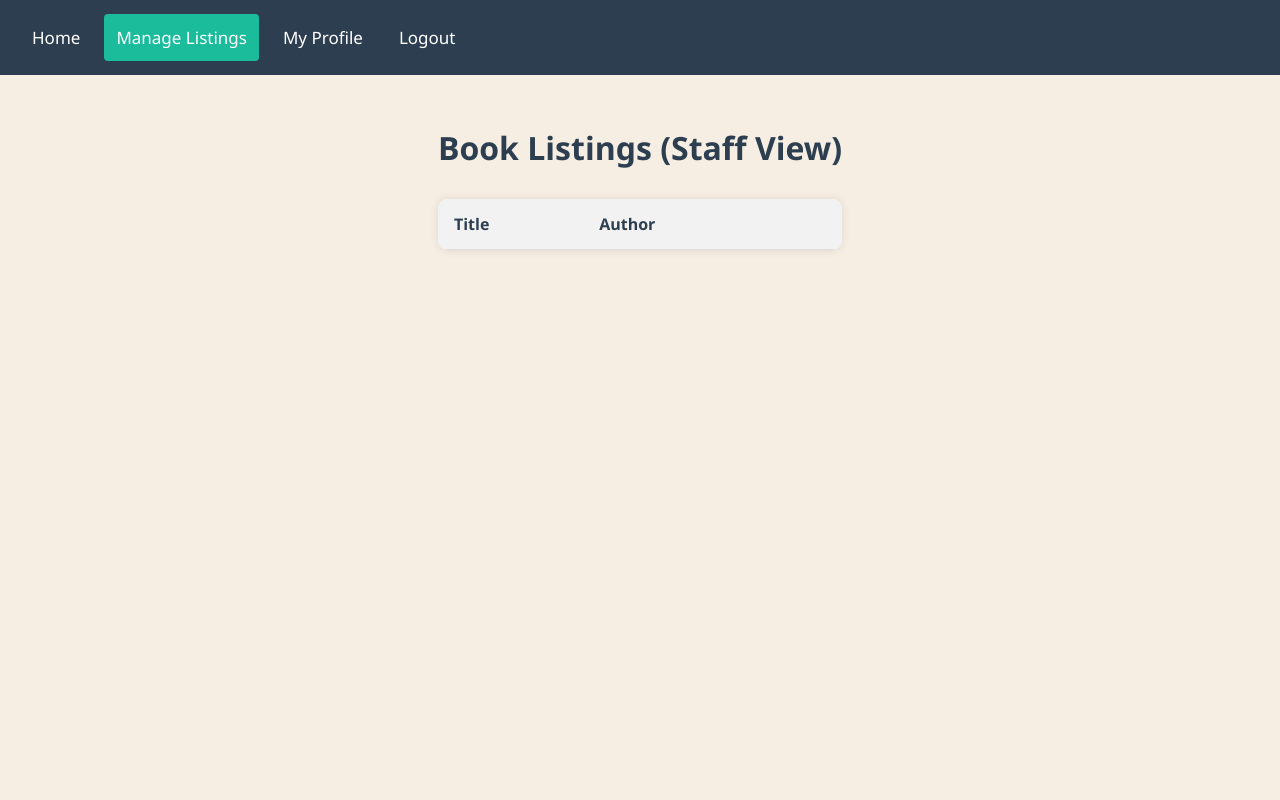
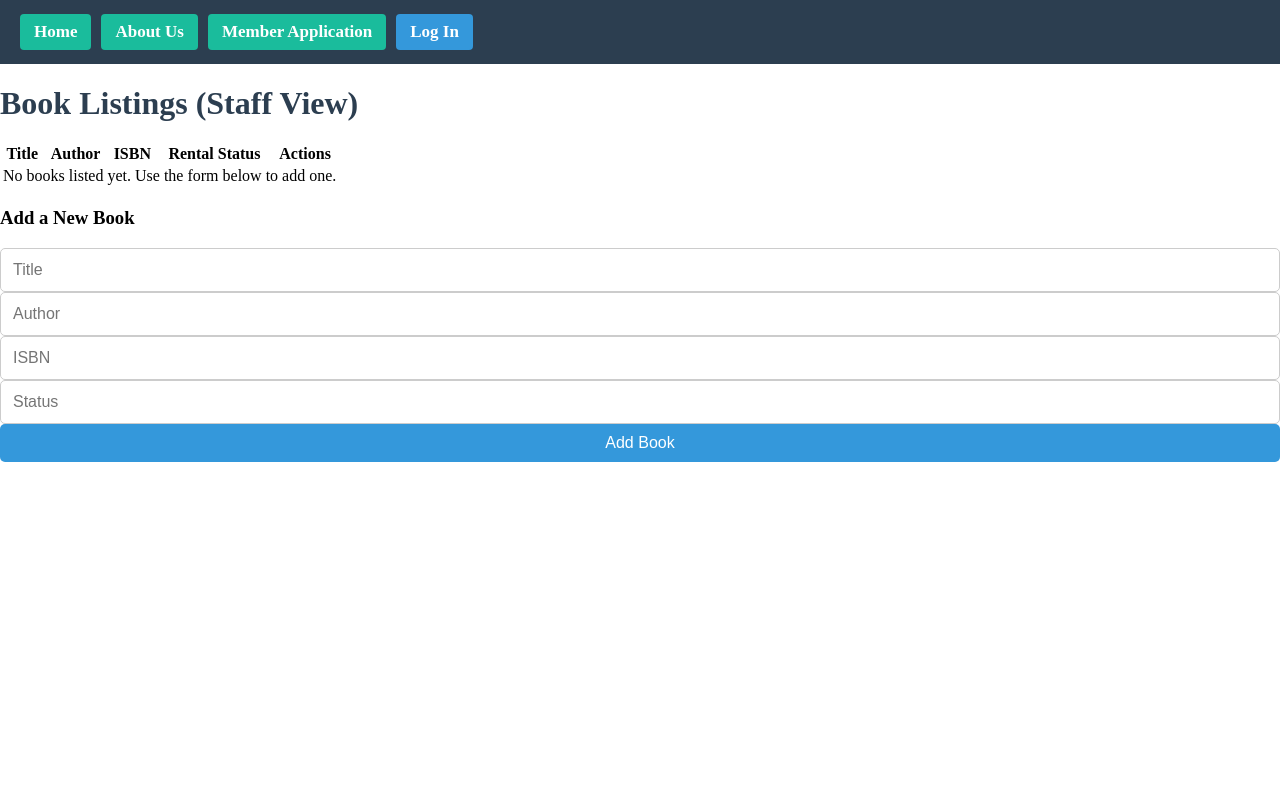
Before and after one commit to Cmier04/CaZa-s-Library, a Flask app: page /listing_staff in a window 1280 px wide. Run offline with Flask 3, Linux system fonts and the light colour scheme; lists and menus that the app fills with data are empty.

Commit message:
Update listing_staff.html

```diff
--- a/frontend/templates/listing_staff.html
+++ b/frontend/templates/listing_staff.html
@@ -1,163 +1,36 @@
-<!DOCTYPE html>
-<html lang="en">
-<head>
-  <meta charset="UTF-8" />
-  <meta name="viewport" content="width=device-width, initial-scale=1" />
-  <title>Manage Book Listings - CaZa's Library (Staff)</title>
-  <style>
-    body {
-      margin: 0;
-      font-family: 'Segoe UI', Tahoma, Geneva, Verdana, sans-serif;
-      background-color: #f6eee3;
-      color: #333;
-      display: flex;
-      flex-direction: column;
-      min-height: 100vh;
-    }
+{% extends 'base.html' %}
+{% block title %}Manage Book Listings - CaZa's Library (Staff){% endblock %}
 
-    .navbar {
-      background-color: #2c3e50;
-      padding: 14px 20px;
-      display: flex;
-      gap: 12px;
-      flex-wrap: wrap;
-    }
+{% block content %}
+<div class="booklist-container">
+  <h1>Book Listings (Staff View)</h1>
 
-    .navbar a {
-      color: white;
-      text-decoration: none;
-      padding: 12px;
-      font-size: 17px;
-      transition: background-color 0.3s;
-    }
+  <table class="book-table" id="bookTable">
+    <thead>
+      <tr>
+        <th>Title</th>
+        <th>Author</th>
+        <th>ISBN</th>
+        <th>Rental Status</th>
+        <th>Actions</th>
+      </tr>
+    </thead>
+    <tbody>
+      <tr>
+        <td colspan="5" class="no-books">No books listed yet. Use the form below to add one.</td>
+      </tr>
+    </tbody>
+  </table>
 
-    .navbar a:hover {
-      background-color: #1abc9c;
-      border-radius: 4px;
-    }
-
-    .navbar a.active {
-      background-color: #1abc9c;
-      border-radius: 4px;
-    }
-
-    .container {
-      flex-grow: 1;
-      padding: 30px 20px;
-      max-width: 1000px;
-      margin: auto;
-    }
-
-    h1 {
-      text-align: center;
-      color: #2c3e50;
-      margin-bottom: 30px;
-    }
-
-    table {
-      width: 100%;
-      border-collapse: collapse;
-      background-color: white;
-      border-radius: 10px;
-      overflow: hidden;
-      box-shadow: 0 0 10px rgba(0,0,0,0.1);
-    }
-
-    th, td {
-      padding: 14px 16px;
-      border-bottom: 1px solid #ddd;
-      text-align: left;
-    }
-
-    th {
-      background-color: #f2f2f2;
-      color: #2c3e50;
-    }
-
-    tr:hover {
-      background-color: #f9f9f9;
-    }
-
-    .actions button {
-      margin-right: 5px;
-      padding: 6px 10px;
-      font-size: 14px;
-      border: none;
-      border-radius: 4px;
-      cursor: pointer;
-    }
-
-    .edit-btn {
-      background-color: #3498db;
-      color: white;
-    }
-
-    .remove-btn {
-      background-color: #e74c3c;
-      color: white;
-    }
-
-    .add-form {
-      margin-top: 30px;
-      background: white;
-      padding: 20px;
-      border-radius: 10px;
-      box-shadow: 0 0 10px rgba(0,0,0,0.05);
-    }
-
-    .add-form h3 {
-      margin-bottom: 15px;
-      color: #2c3e50;
-    }
-
-    .add-form input {
-      width: 22%;
-      margin: 6px;
-      padding: 10px;
-      font-size: 14px;
-      border-radius: 4px;
-      border: 1px solid #ccc;
-    }
-
-    .add-form button {
-      margin-top: 10px;
-      padding: 10px 16px;
-      background-color: #1abc9c;
-      color: white;
-      border: none;
-      border-radius: 6px;
-      cursor: pointer;
-    }
-
-    .add-form button:hover {
-      background-color: #159e85;
-    }
-
-    footer {
-      text-align: center;
-      padding: 20px;
-      background-color: #2c3e50;
-      color: white;
-    }
-  </style>
-</head>
-<body>
-
-  <!-- Navigation Bar -->
-  <div class="navbar">
-    <a href="home_staff.html">Home</a>
-    <a href="listing_staff.html" class="active">Manage Listings</a>
-    <a href="staff_profile.html">My Profile</a>
-    <a href="login.html">Logout</a>
+  <div class="add-form">
+    <h3>Add a New Book</h3>
+    <form>
+      <input type="text" placeholder="Title" required>
+      <input type="text" placeholder="Author" required>
+      <input type="text" placeholder="ISBN" required>
+      <input type="text" placeholder="Status" required>
+      <button type="submit">Add Book</button>
+    </form>
   </div>
-
-  <!-- Main Content -->
-  <div class="container">
-    <h1>Book Listings (Staff View)</h1>
-
-    <table id="bookTable">
-      <thead>
-        <tr>
-          <th>Title</th>
-          <th>Author</th>
-          <th>
+</div>
+{% endblock %}
```
